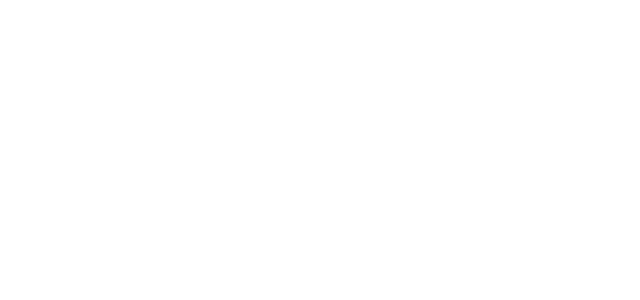
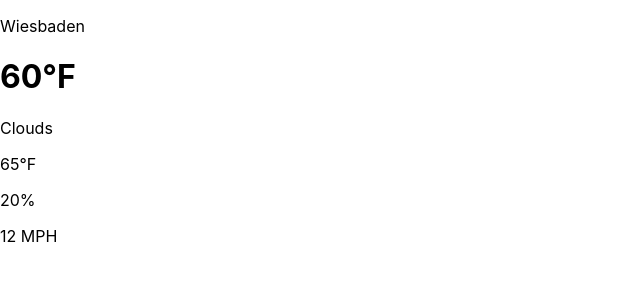
Before and after one commit to Herold1989/weather-app-react, a React (Create React App) app: page / in a window 1280 px wide. Shown: the top 300 px of the page, without its empty margins (0-640 px from the left). Built offline with nearby package versions, Linux system fonts and the light colour scheme.

Commit message:
added basic weather app features to app.js

```diff
--- a/package.json
+++ b/package.json
@@ -6,6 +6,7 @@
     "@testing-library/jest-dom": "^5.16.4",
     "@testing-library/react": "^13.1.1",
     "@testing-library/user-event": "^13.5.0",
+    "axios": "^0.27.2",
     "react": "^18.1.0",
     "react-dom": "^18.1.0",
     "react-scripts": "5.0.1",
--- a/src/App.js
+++ b/src/App.js
@@ -1,11 +1,38 @@
-import React from 'react'
+import React, {useState} from 'react'
+import axios from 'axios';
 
 const App = () => {
+
+  //const url = 'https://api.openweathermap.org/data/2.5/weather?q=wiesbaden&appid=f037cfc37b2689d8fd8bebc8261cd01d'
+
   return (
-    <div className='App'>
-
+    <div className='app'>
+      <div className='container'>
+        <div className='top'>
+          <div className='location'>
+            <p>Wiesbaden</p>
+          </div>
+          <div className='temp'>
+            <h1>60°F</h1>
+          </div>
+          <div className='description'>
+            <p>Clouds</p>
+          </div>
+        </div>
+        <div className='bottom'>
+          <div className="feels">
+            <p>65°F</p>
+          </div>
+          <div className="humidity">
+            <p>20%</p>
+          </div>
+          <div className="wind">
+            <p>12 MPH</p>
+          </div>
+        </div>
+      </div>
     </div>
-  )
+  );
 }
 
 export default App;
```
Also changed, not shown: 1 other file (tests, documents, lock files or other folders).
